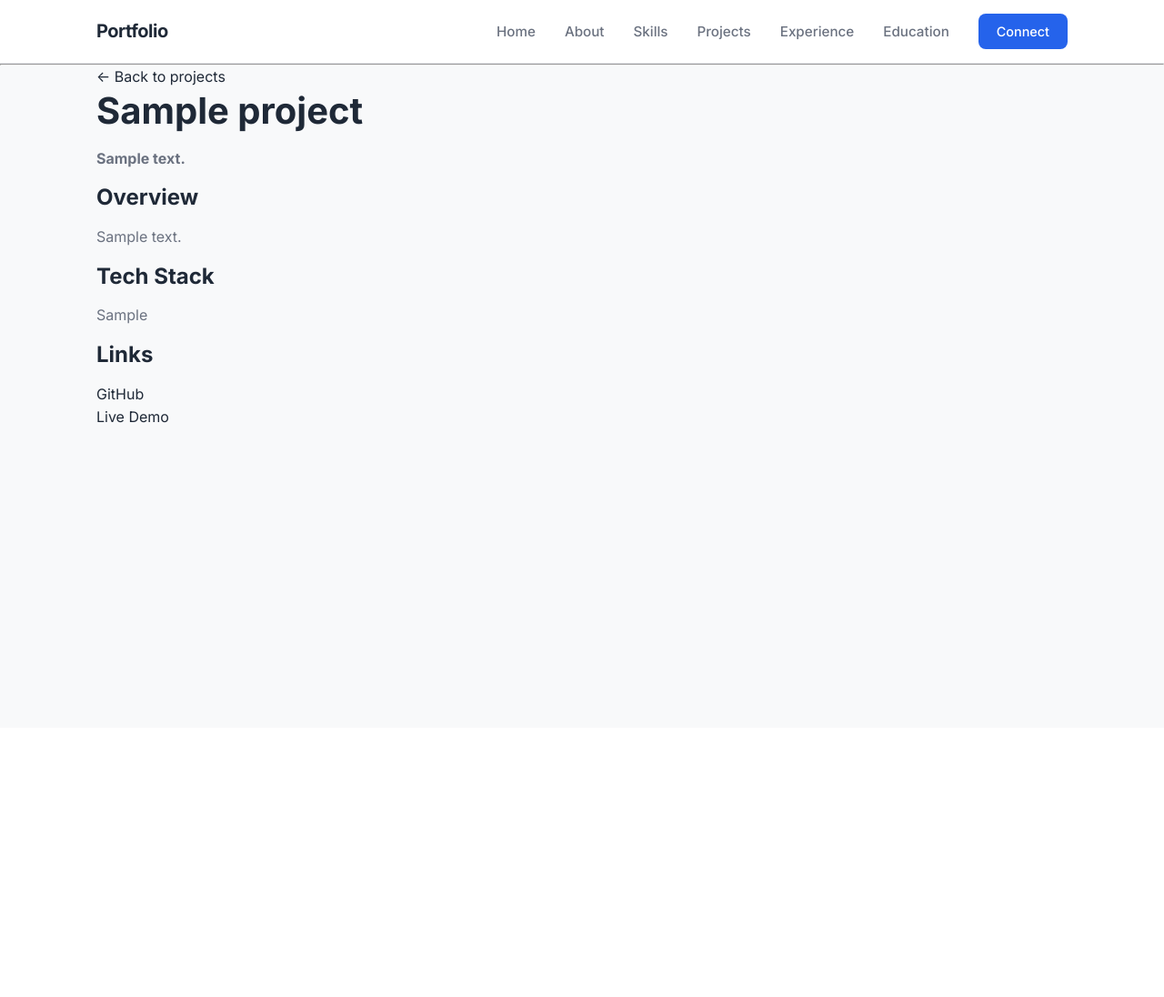
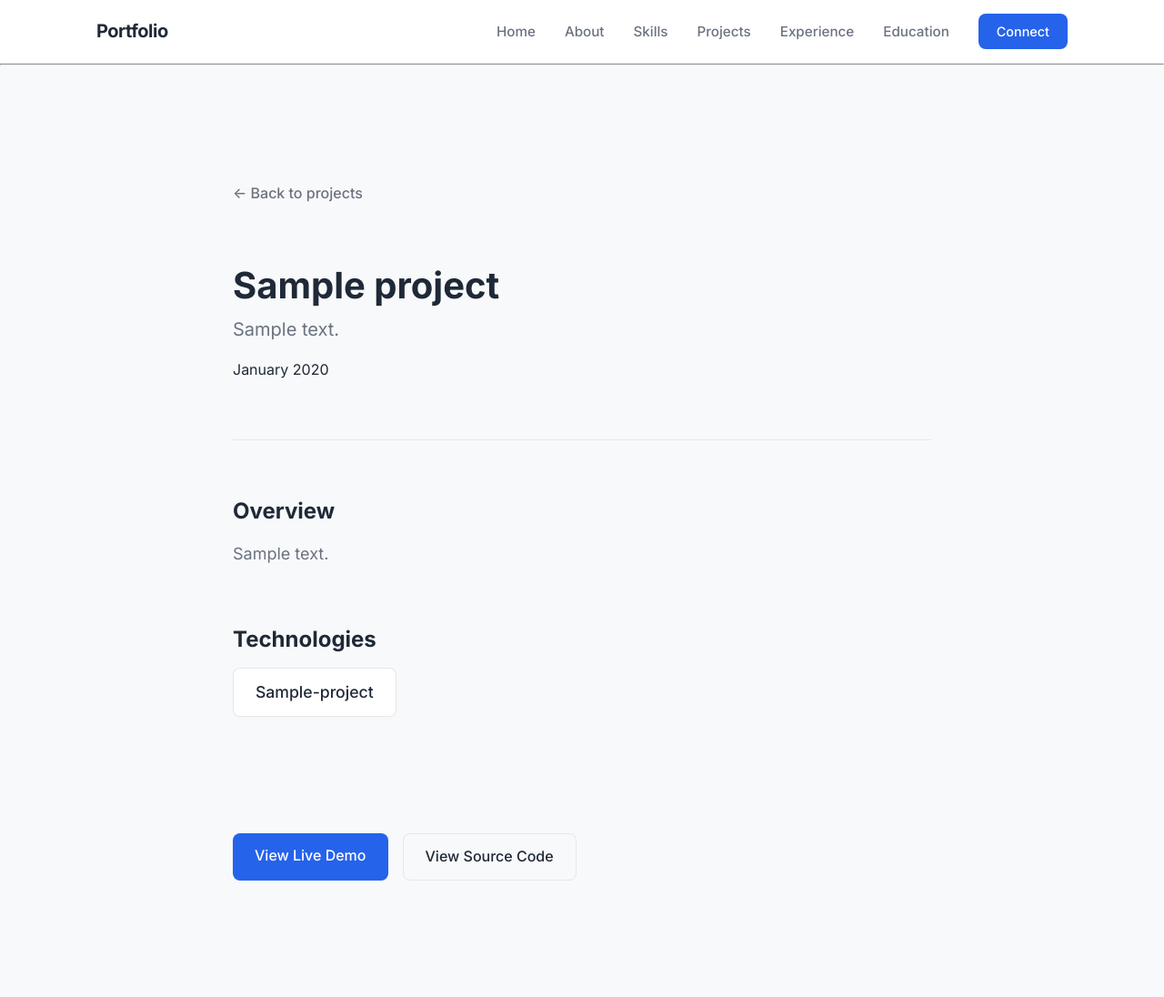
Before and after one commit to n8novaa/portfoliohub, a Django app: a page that uses portfoliohub/templates/projects/project_detail.html in a window 1280 px wide. Shown: the whole page at 91% size. Before the commit the page ends 465 px from the top, so only its background shows below. Run offline with Django 5.2, Linux system fonts and the light colour scheme; tables that the repository leaves empty hold one stand-in row (values such as "Sample post").

```diff
--- a/portfoliohub/projects/models.py
+++ b/portfoliohub/projects/models.py
@@ -21,3 +21,9 @@ class Project(models.Model):
 
     def __str__(self):
         return self.title
+
+    @property
+    def tech_list(self):
+        if self.tech_stack:
+            return [tech.strip() for tech in self.tech_stack.split(',')]
+        return []
--- a/portfoliohub/projects/views.py
+++ b/portfoliohub/projects/views.py
@@ -1,4 +1,4 @@
-from django.shortcuts import render
+from django.shortcuts import render, get_object_or_404
 from .models import Project
 
 def project_list(request):
@@ -8,7 +8,11 @@ def project_list(request):
         })
 
 def project_detail(request, slug):
-    project = Project.objects.get(slug=slug)
-    return render(request, 'projects/project_detail.html', {
-        'project': project
-        })
+    project = get_object_or_404(Project, slug=slug)
+
+    formatted_title = project.title.replace(" ", "-")
+
+    return render(request, "projects/project_detail.html", {
+        "project": project,
+        "formatted_title": formatted_title,
+    })
--- a/portfoliohub/static/css/main.css
+++ b/portfoliohub/static/css/main.css
@@ -565,3 +565,81 @@ section {
 .card-link:hover {
     text-decoration: underline;
 }
+
+/* =========================================
+   9. PROJECT DETAIL (Step 7)
+   ========================================= */
+.back-link {
+    display: inline-block;
+    margin-bottom: var(--space-lg);
+    color: var(--text-muted);
+    font-weight: 500;
+    transition: color var(--transition-fast);
+}
+
+.back-link:hover {
+    color: var(--primary);
+    transform: translateX(-4px);
+}
+
+.project-header {
+    margin-bottom: var(--space-lg);
+    border-bottom: 1px solid var(--border-light);
+    padding-bottom: var(--space-lg);
+}
+
+.project-title {
+    font-size: 2.5rem;
+    margin-bottom: var(--space-xs);
+    line-height: 1.2;
+}
+
+.project-subtitle {
+    font-size: 1.25rem;
+    color: var(--text-muted);
+    font-weight: 400;
+}
+
+.project-content h3 {
+    margin-top: var(--space-lg);
+    font-size: 1.5rem;
+    color: var(--text-main);
+}
+
+.text-body {
+    font-size: 1.125rem;
+    line-height: 1.8;
+    color: var(--text-main);
+}
+
+.tech-stack-section {
+    margin-top: var(--space-lg);
+}
+
+.project-links {
+    margin-top: var(--space-xl);
+    display: flex;
+    gap: var(--space-sm);
+    flex-wrap: wrap;
+}
+
+.tech-stack-preview {
+    display: flex;
+    gap: 0.5rem;
+    align-items: center;
+    flex-wrap: wrap;
+}
+
+.skill-tag-sm {
+    font-size: 0.8rem;
+    padding: 0.2rem 0.6rem;
+    background-color: var(--bg-body);
+    border: 1px solid var(--border-light);
+    border-radius: 12px;
+    color: var(--text-muted);
+}
+
+.more-tag {
+    font-size: 0.75rem;
+    color: var(--text-muted);
+}
--- a/portfoliohub/templates/projects/project_detail.html
+++ b/portfoliohub/templates/projects/project_detail.html
@@ -4,23 +4,45 @@
 
 {% block content %}
 
-    <a href="/projects/">← Back to projects</a>
+<div class="container" style="max-width: 800px; padding-top: var(--space-xl); padding-bottom: var(--space-xl);">
 
-    <h1>{{ project.title }}</h1>
-    <p><strong>{{ project.short_description }}</strong></p>
+    <a href="{% url 'project_list' %}" class="back-link">&larr; Back to projects</a>
 
-    <h3>Overview</h3>
-    <p>{{ project.description }}</p>
+    <header class="project-header">
+        <h1 class="project-title">{{ project.title }}</h1>
+        <p class="project-subtitle">{{ project.short_description }}</p>
+        <div class="project-meta">
+            {% if project.created_at %}
+                <span class="meta-item">{{ project.created_at|date:"F Y" }}</span>
+            {% endif %}
+        </div>
+    </header>
 
-    <h3>Tech Stack</h3>
-    <p>{{ project.tech_stack }}</p>
+    <div class="project-content">
+        <h3>Overview</h3>
+        <div class="text-body">
+            {{ project.description|linebreaks }}
+        </div>
 
-    <h3>Links</h3>
-    <ul>
-        <li><a href="{{ project.github_url }}">GitHub</a></li>
-        {% if project.live_url %}
-            <li><a href="{{ project.live_url }}">Live Demo</a></li>
+        {% if project.tech_stack %}
+            <div class="tech-stack-section">
+                <h3>Technologies</h3>
+                <div class="skills-grid" style="justify-content: flex-start; margin-top: var(--space-sm);">
+                    {% for tech in project.tech_stack.split %}
+                        <span class="skill-tag">{{ formatted_title }}</span>
+                    {% endfor %}
+                </div>
+            </div>
         {% endif %}
-    </ul>
+
+        <div class="project-links">
+            {% if project.live_url %}
+                <a href="{{ project.live_url }}" target="_blank" class="btn btn-primary">View Live Demo</a>
+            {% endif %}
+            <a href="{{ project.github_url }}" target="_blank" class="btn btn-outline">View Source Code</a>
+        </div>
+    </div>
+
+</div>
 
 {% endblock %}
```
Also changed, not shown: portfoliohub/templates/projects/project_list.html (+9 -2 lines).
